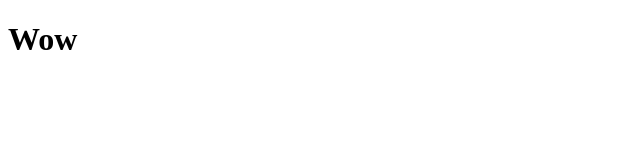
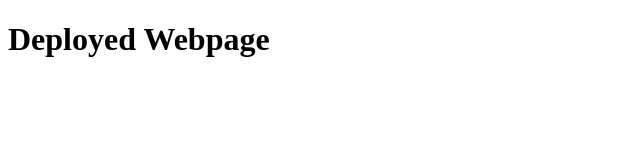
Before and after one commit to kj7639/proof, a plain HTML site: page index.html in a window 1280 px wide. Shown: the whole page, without its empty margins (0-640 px from the left). Drawn offline with Linux system fonts and the light colour scheme.

Commit message:
Update index.html

```diff
--- a/index.html
+++ b/index.html
@@ -4,6 +4,6 @@
     <title>Demo</title>
   </head>
   <body>
-    <h1>Wow</h1>
+    <h1>Deployed Webpage</h1>
   </body>
 </html>
```
